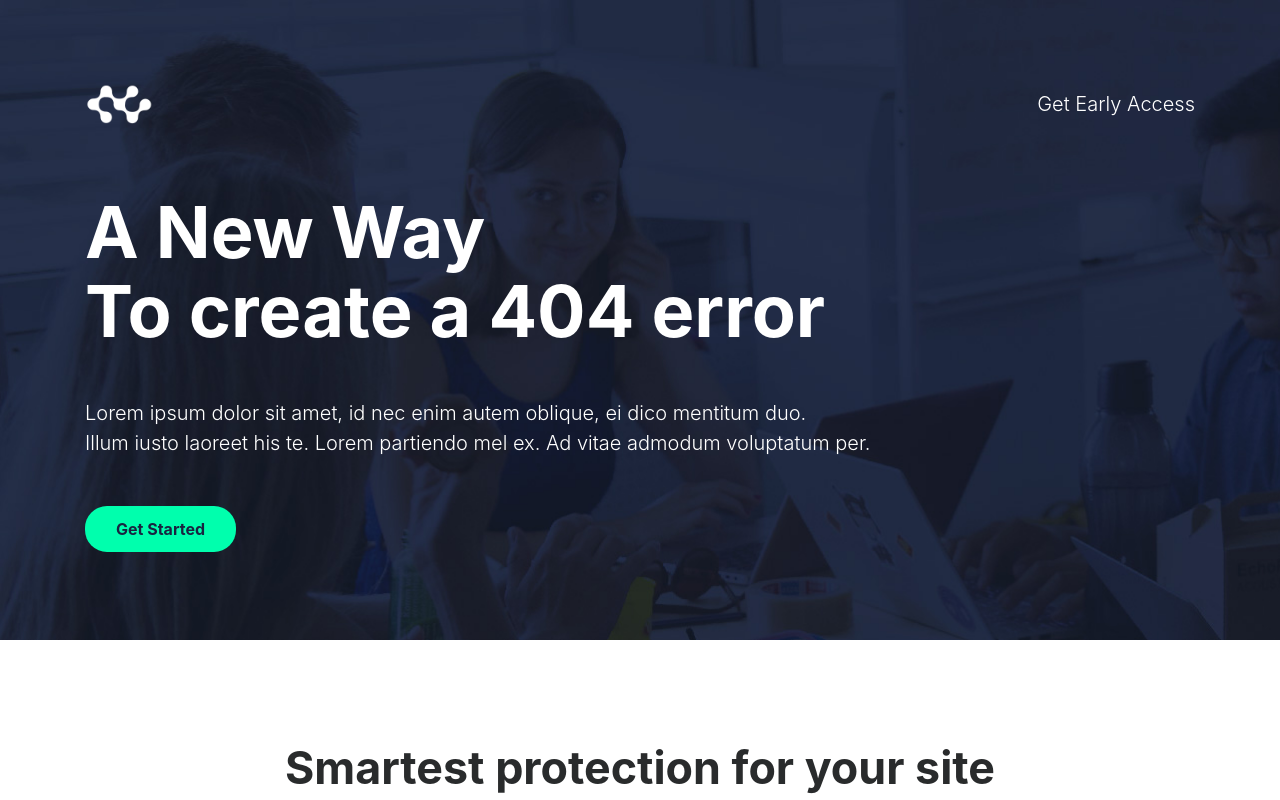
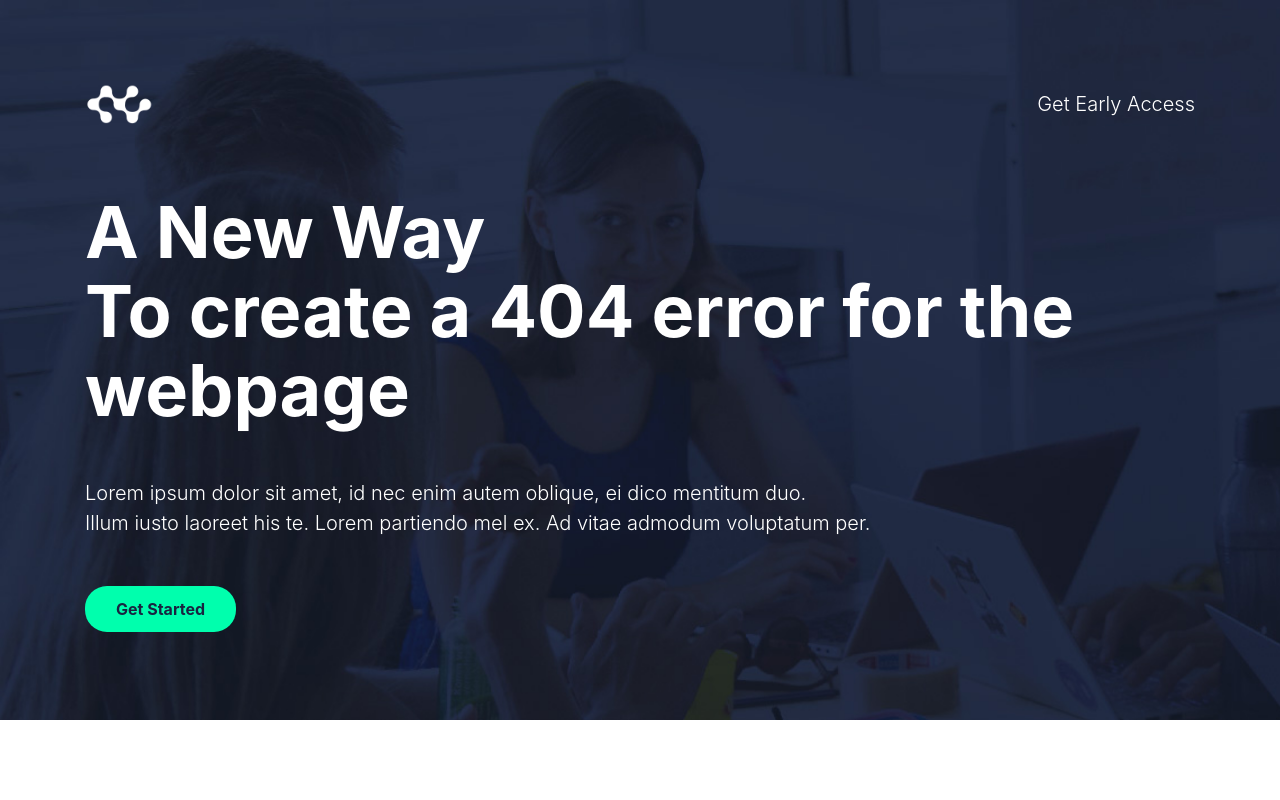
Before and after one commit to aaqilahamed/Aaqilahamed, a plain HTML site: page index.html in a window 1280 px wide. Shown: the top 800 px of the page. Drawn offline with Linux system fonts and the light colour scheme.

Commit message:
Update index.html

```diff
--- a/index.html
+++ b/index.html
@@ -33,7 +33,7 @@
             </header>
             <h1 data-aos="fade" data-aos-easing="linear" data-aos-duration="1000" data-aos-once="true" class="display-3 text-white font-weight-bold my-5">
             	A New Way<br>
-            	To create a 404 error
+            	To create a 404 error for the webpage
             </h1>
             <p data-aos="fade" data-aos-easing="linear" data-aos-duration="1000" data-aos-once="true" class="lead text-white my-4">
                 Lorem ipsum dolor sit amet, id nec enim autem oblique, ei dico mentitum duo.
```
